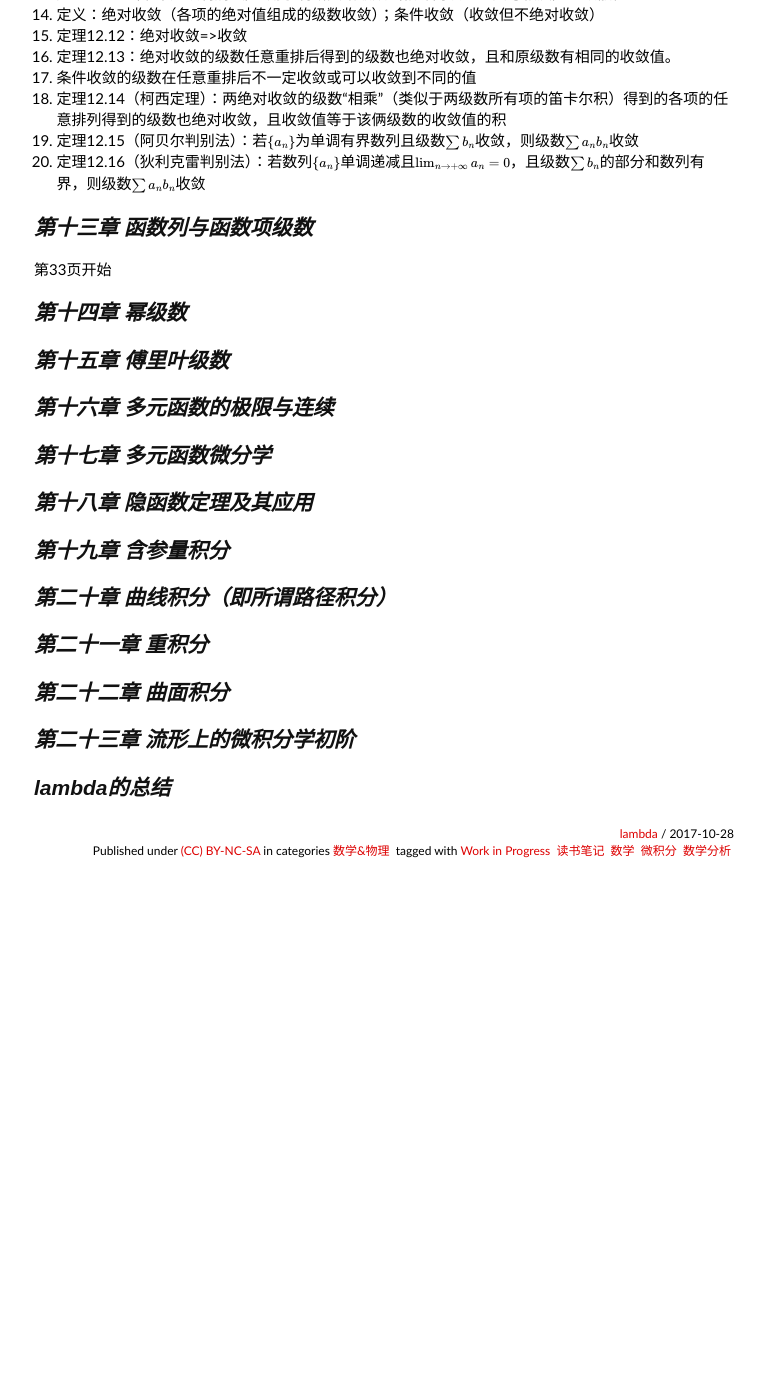
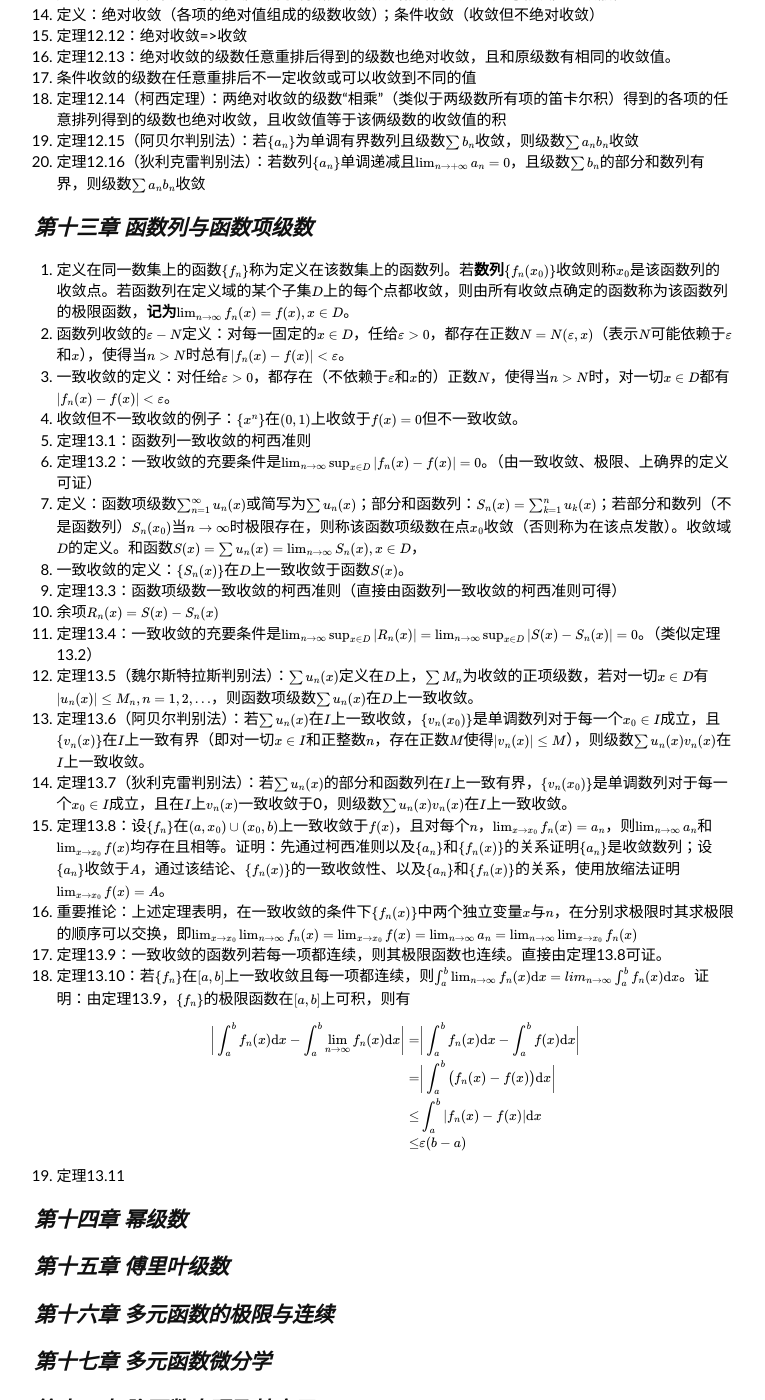
Before and after one commit to lam8da/lam8da.github.io, a Jekyll site: the page built from _posts/2017-10-28-mathematical-analysis-by-east-china-normal-university-notes2.md, in a window 1280 px wide and 1400 px high, scrolled down 915 px. Shown: the whole window, without its empty margins (256-1021 px from the left). Built offline with Jekyll 4.4.1, drawn with Linux system fonts in a browser that asks for light colours; nearby versions of some CDN libraries; formulas are drawn with MathJax 3; comment, search, counter and statistics services are not loaded; before the commit the page ends 1803 px from its top, so only the background shows below that; some of the changed text lies outside the part shown.

Commit message:
Add part of chapter 13

```diff
--- a/_posts/2017-10-28-mathematical-analysis-by-east-china-normal-university-notes2.md
+++ b/_posts/2017-10-28-mathematical-analysis-by-east-china-normal-university-notes2.md
@@ -20,7 +20,7 @@ tags:
 ## 第十二章 数项级数
 
 1. 定义：关于数列$$\{u_n\}$$的数项级数定义为$$\sum_{n=1}^{+\infty}u_n$$或简写为$$\sum u_n$$；部分和$$S_n=\sum_{k=1}^n u_k$$；若部分和数列$$\{S_n\}$$收敛则称该数项级数收敛
-1. 定理12.1：级数收敛的柯西准则
+1. 定理12.1：级数收敛的柯西准则（俩充分大的部分和的差可以任意小）
 1. 定理12.2：收敛级数的线性组合得到的级数也收敛
 1. 定理12.3：去掉、增加或改变收敛级数的有限项不改变收敛性
 1. 定理12.4：通过任意增加括号改变收敛级数的求和顺序不改变收敛性。注意不是改变各项的顺序！和定理12.13比较！
@@ -43,7 +43,34 @@ tags:
 
 ## 第十三章 函数列与函数项级数
 
-第33页开始
+1. 定义在同一数集上的函数$$\{f_n\}$$称为定义在该数集上的函数列。若**数列**$$\{f_n(x_0)\}$$收敛则称$$x_0$$是该函数列的收敛点。若函数列在定义域的某个子集$$D$$上的每个点都收敛，则由所有收敛点确定的函数称为该函数列的极限函数，__记为__$$\lim_{n\to\infty}f_n(x)=f(x),x\in D$$。
+1. 函数列收敛的$$\varepsilon-N$$定义：对每一固定的$$x\in D$$，任给$$\varepsilon>0$$，都存在正数$$N=N(\varepsilon,x)$$（表示$$N$$可能依赖于$$\varepsilon$$和$$x$$），使得当$$n>N$$时总有$$\vert f_n(x)-f(x)\vert<\varepsilon$$。
+1. 一致收敛的定义：对任给$$\varepsilon>0$$，都存在（不依赖于$$\varepsilon$$和$$x$$的）正数$$N$$，使得当$$n>N$$时，对一切$$x\in D$$都有$$\vert f_n(x)-f(x)\vert<\varepsilon$$。
+1. 收敛但不一致收敛的例子：$$\{x^n\}$$在$$(0,1)$$上收敛于$$f(x)=0$$但不一致收敛。
+1. 定理13.1：函数列一致收敛的柯西准则
+1. 定理13.2：一致收敛的充要条件是$$\lim_{n\to\infty}\sup_{x\in D}\vert f_n(x)-f(x)\vert=0$$。（由一致收敛、极限、上确界的定义可证）
+1. 定义：函数项级数$$\sum_{n=1}^{\infty}u_n(x)$$或简写为$$\sum u_n(x)$$；部分和函数列：$$S_n(x)=\sum_{k=1}^n u_k(x)$$；若部分和数列（不是函数列）$$S_n(x_0)$$当$$n\to\infty$$时极限存在，则称该函数项级数在点$$x_0$$收敛（否则称为在该点发散）。收敛域$$D$$的定义。和函数$$S(x)=\sum u_n(x)=\lim_{n\to\infty}S_n(x),x\in D$$，
+1. 一致收敛的定义：$$\{S_n(x)\}$$在$$D$$上一致收敛于函数$$S(x)$$。
+1. 定理13.3：函数项级数一致收敛的柯西准则（直接由函数列一致收敛的柯西准则可得）
+1. 余项$$R_n(x)=S(x)-S_n(x)$$
+1. 定理13.4：一致收敛的充要条件是$$\lim_{n\to\infty}\sup_{x\in D}\vert R_n(x)\vert=\lim_{n\to\infty}\sup_{x\in D}\vert S(x)-S_n(x)\vert=0$$。（类似定理13.2）
+1. 定理13.5（魏尔斯特拉斯判别法）：$$\sum u_n(x)$$定义在$$D$$上，$$\sum M_n$$为收敛的正项级数，若对一切$$x\in D$$有$$\vert u_n(x)\vert\le M_n, n=1,2,\ldots$$，则函数项级数$$\sum u_n(x)$$在$$D$$上一致收敛。
+1. 定理13.6（阿贝尔判别法）：若$$\sum u_n(x)$$在$$I$$上一致收敛，$$\{v_n(x_0)\}$$是单调数列对于每一个$$x_0\in I$$成立，且$$\{v_n(x)\}$$在$$I$$上一致有界（即对一切$$x\in I$$和正整数$$n$$，存在正数$$M$$使得$$\vert v_n(x)\vert\le M$$），则级数$$\sum u_n(x)v_n(x)$$在$$I$$上一致收敛。
+1. 定理13.7（狄利克雷判别法）：若$$\sum u_n(x)$$的部分和函数列在$$I$$上一致有界，$$\{v_n(x_0)\}$$是单调数列对于每一个$$x_0\in I$$成立，且在$$I$$上$$v_n(x)$$一致收敛于0，则级数$$\sum u_n(x)v_n(x)$$在$$I$$上一致收敛。
+1. 定理13.8：设$$\{f_n\}$$在$$(a,x_0)\cup(x_0,b)$$上一致收敛于$$f(x)$$，且对每个$$n$$，$$\lim_{x\to x_0}f_n(x)=a_n$$，则$$\lim_{n\to\infty}a_n$$和$$\lim_{x\to x_0}f(x)$$均存在且相等。证明：先通过柯西准则以及$$\{a_n\}$$和$$\{f_n(x)\}$$的关系证明$$\{a_n\}$$是收敛数列；设$$\{a_n\}$$收敛于$$A$$，通过该结论、$$\{f_n(x)\}$$的一致收敛性、以及$$\{a_n\}$$和$$\{f_n(x)\}$$的关系，使用放缩法证明$$\lim_{x\to x_0}f(x)=A$$。
+1. 重要推论：上述定理表明，在一致收敛的条件下$$\{f_n(x)\}$$中两个独立变量$$x$$与$$n$$，在分别求极限时其求极限的顺序可以交换，即$$\lim_{x\to x_0}\lim_{n\to\infty}f_n(x)=\lim_{x\to x_0}f(x)=\lim_{n\to\infty}a_n=\lim_{n\to\infty}\lim_{x\to x_0}f_n(x)$$
+1. 定理13.9：一致收敛的函数列若每一项都连续，则其极限函数也连续。直接由定理13.8可证。
+1. 定理13.10：若$$\{f_n\}$$在$$[a,b]$$上一致收敛且每一项都连续，则$$\int_a^b\lim_{n\to\infty}f_n(x)\mathrm{d}x=lim_{n\to\infty}\int_a^bf_n(x)\mathrm{d}x$$。证明：由定理13.9，$$\{f_n\}$$的极限函数在$$[a,b]$$上可积，则有
+
+   $$
+   \begin{align}
+   \bigg\vert\int_a^b f_n(x)\mathrm{d}x-\int_a^b\lim_{n\to\infty}f_n(x)\mathrm{d}x\bigg\vert=&\bigg\vert\int_a^b f_n(x)\mathrm{d}x-\int_a^b f(x)\mathrm{d}x\bigg\vert\\
+   =&\bigg\vert\int_a^b\big(f_n(x)-f(x)\big)\mathrm{d}x\bigg\vert\\
+   \le&\int_a^b\vert f_n(x)-f(x)\vert\mathrm{d}x\\
+   \le&\varepsilon(b-a)
+   \end{align}
+   $$
+1. 定理13.11
 
 ## 第十四章 幂级数
 
```
